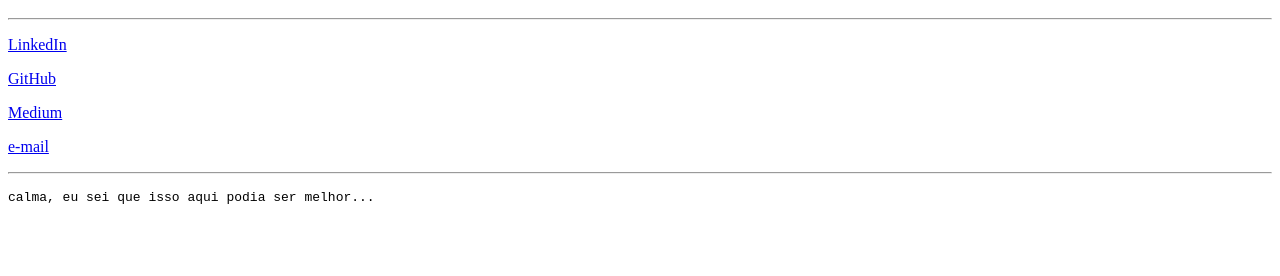
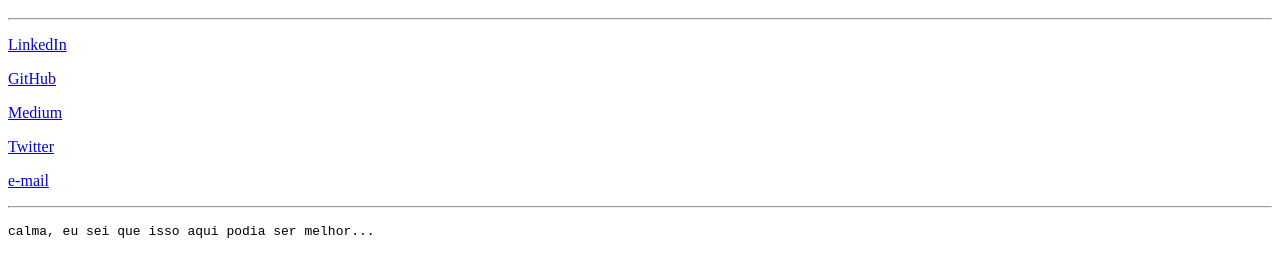
Before and after one commit to mbiemann/mbiemann-website, a plain HTML site: page website/index.html in a window 1280 px wide. Shown: the part 48-324 px from the top of the page. Drawn offline with Linux system fonts and the light colour scheme.

Commit message:
Update index.html

```diff
--- a/website/index.html
+++ b/website/index.html
@@ -17,6 +17,9 @@
             <a href="http://medium.mbiemann.com" target="_blank">Medium</a>
         </p>
         <p>
+            <a href="http://twitter.mbiemann.com" target="_blank">Twitter</a>
+        </p>
+        <p>
             <a href="mailto:mbiemann@gmail.com" target="_blank">e-mail</a>
         </p>
         <hr />
```
